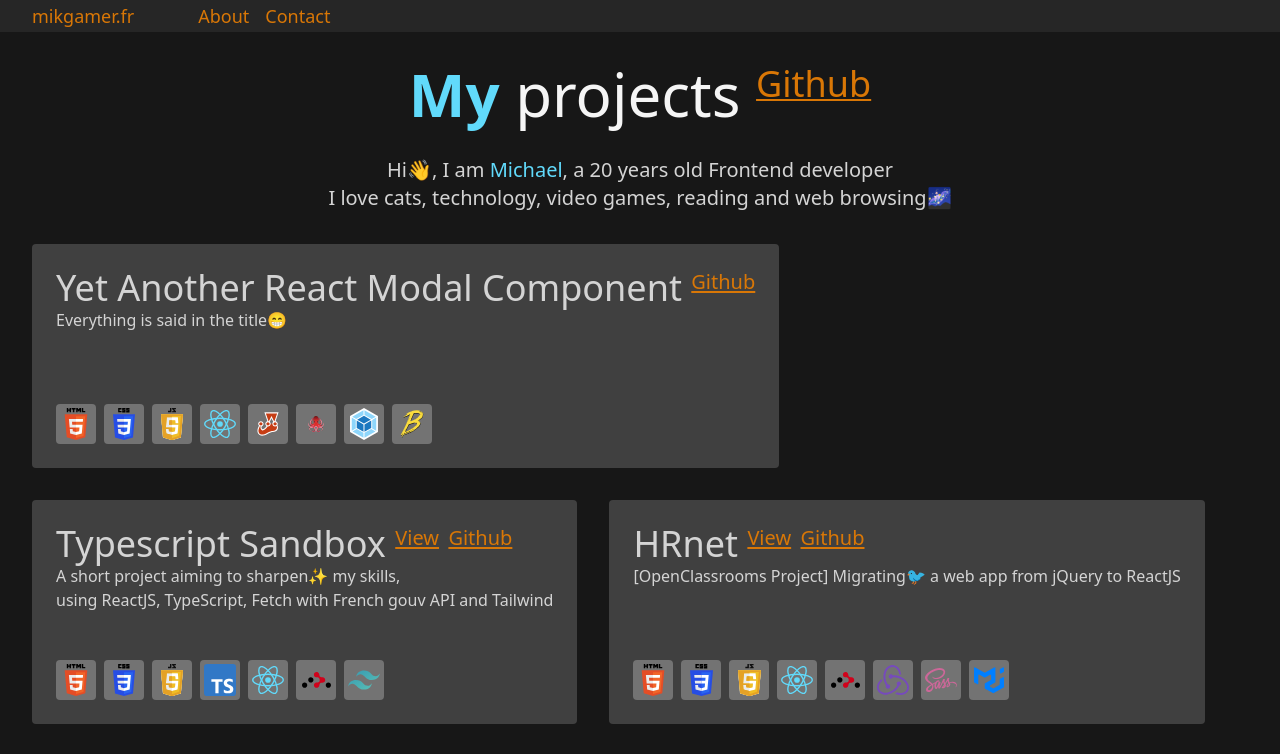
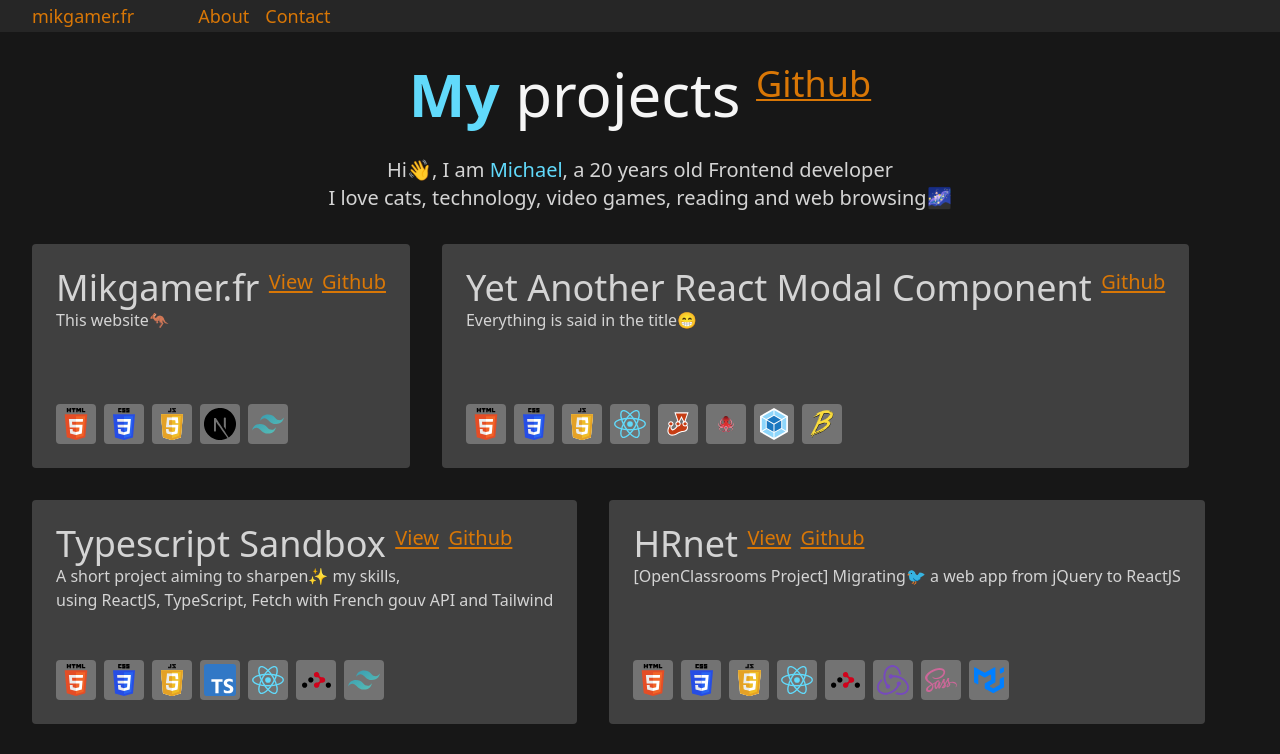
Before and after one commit to Mikgamer/mikgamer-nextjs, a Next.js app: page /about in a window 1280 px wide. Shown: the top 754 px of the page. Built offline with nearby package versions, Linux system fonts and the light colour scheme.

Commit message:
added mikgamer.fr to data

```diff
--- a/data/data.js
+++ b/data/data.js
@@ -113,4 +113,10 @@ export const data = [
     links: {view:"",github:"https://github.com/Mikgamer/yet-another-react-modal-component"},
     techs: ["HTML", "CSS", "JavaScript", "ReactJS", "Jest", "Testing-Library", "Webpack", "BabelJS"]
   },
+  {
+    title: "Mikgamer.fr",
+    desc: "This website🦘",
+    links: {view:"https://mikgamer.fr",github:"https://github.com/Mikgamer/mikgamer-nextjs"},
+    techs: ["HTML", "CSS", "JavaScript", "NextJS", "Tailwind"]
+  },
 ].reverse()
```
Also changed, not shown: public/NextJS.svg (added).
